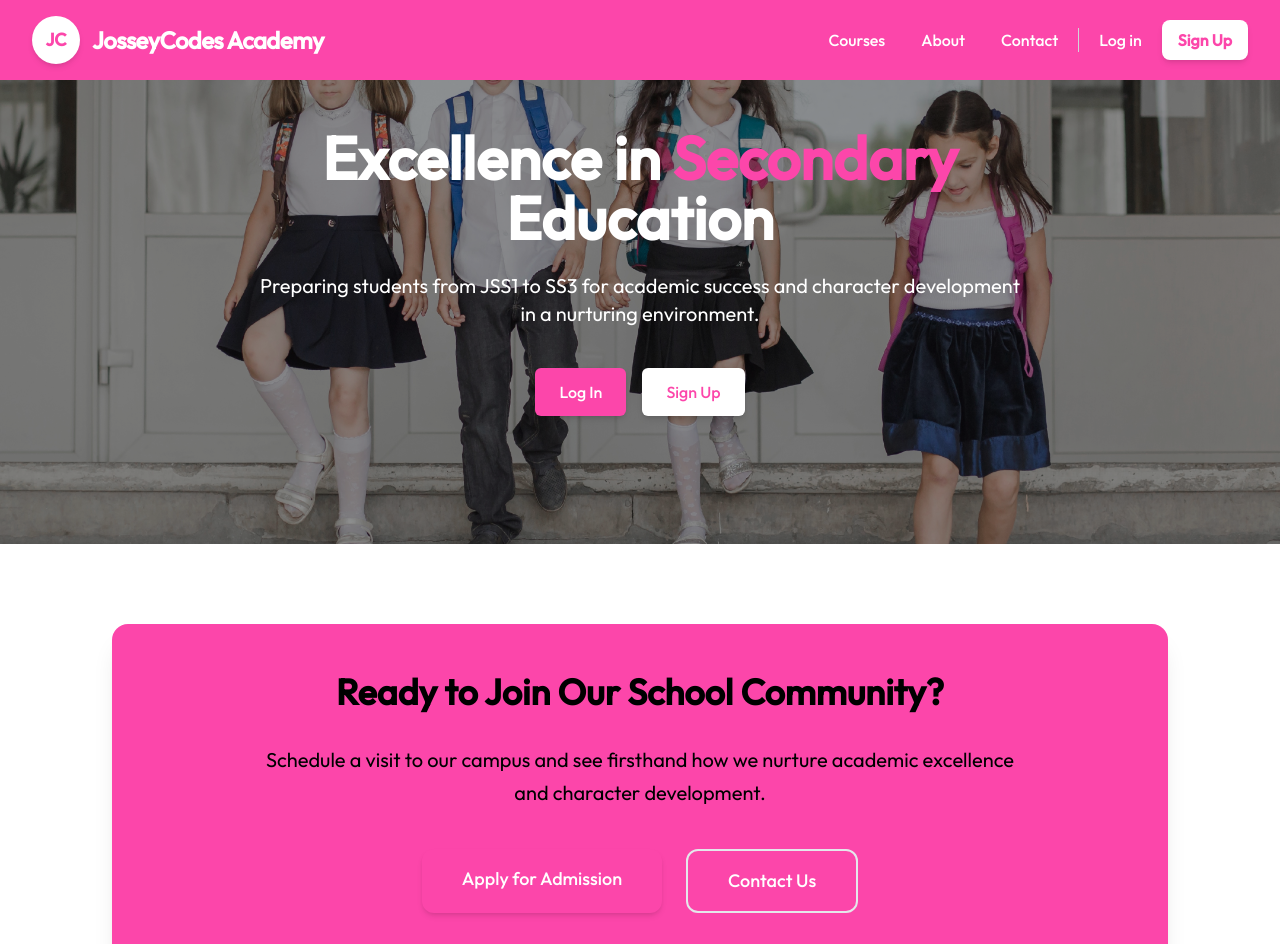
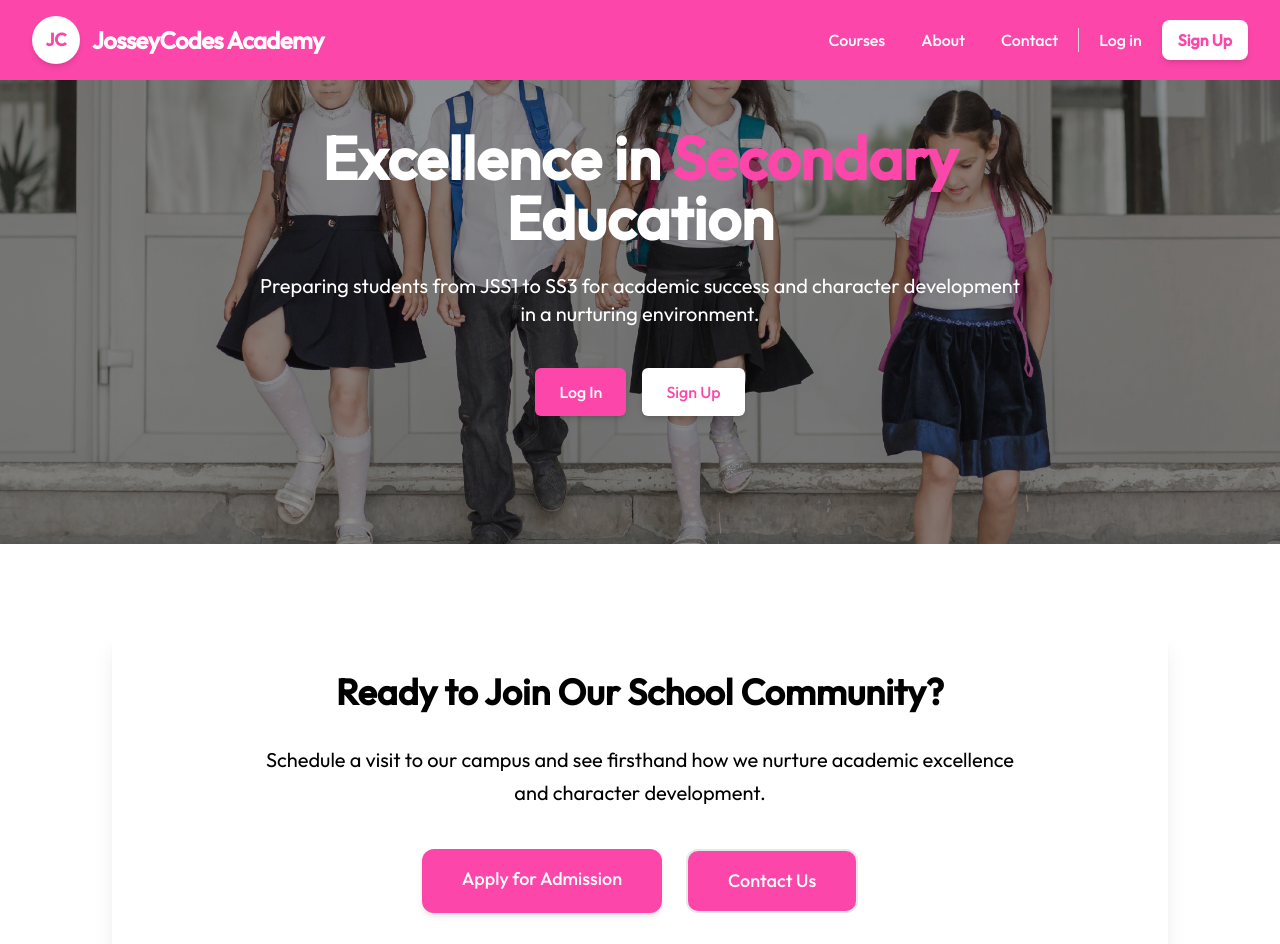
Before and after one commit to josseycodes1/School-Management-App-Frontend, a Next.js app: page / in a window 1280 px wide. Shown: the top 944 px of the page. Built offline with nearby package versions, Linux system fonts and the light colour scheme.

Commit message:
home page cta

```diff
--- a/src/components/HomePageComponents/CallToAction.tsx
+++ b/src/components/HomePageComponents/CallToAction.tsx
@@ -4,7 +4,7 @@ export default function CallToAction() {
   return (
     <section className="py-16 md:py-20 bg-white">
       <div className="max-w-6xl mx-auto px-6 md:px-8 lg:px-12"> {/* Increased to max-w-6xl and added lg:px-12 */}
-        <div className="bg-josseypink1 rounded-2xl shadow-xl p-10 md:p-12 text-center">
+        <div className="rounded-2xl shadow-xl p-10 md:p-12 text-center">
           <h2 className="text-3xl md:text-4xl font-bold mb-8">Ready to Join Our School Community?</h2>
           <p className="text-xl mb-10 max-w-3xl mx-auto leading-relaxed"> {/* Increased text container width too */}
             Schedule a visit to our campus and see firsthand how we nurture academic excellence and character development.
```
